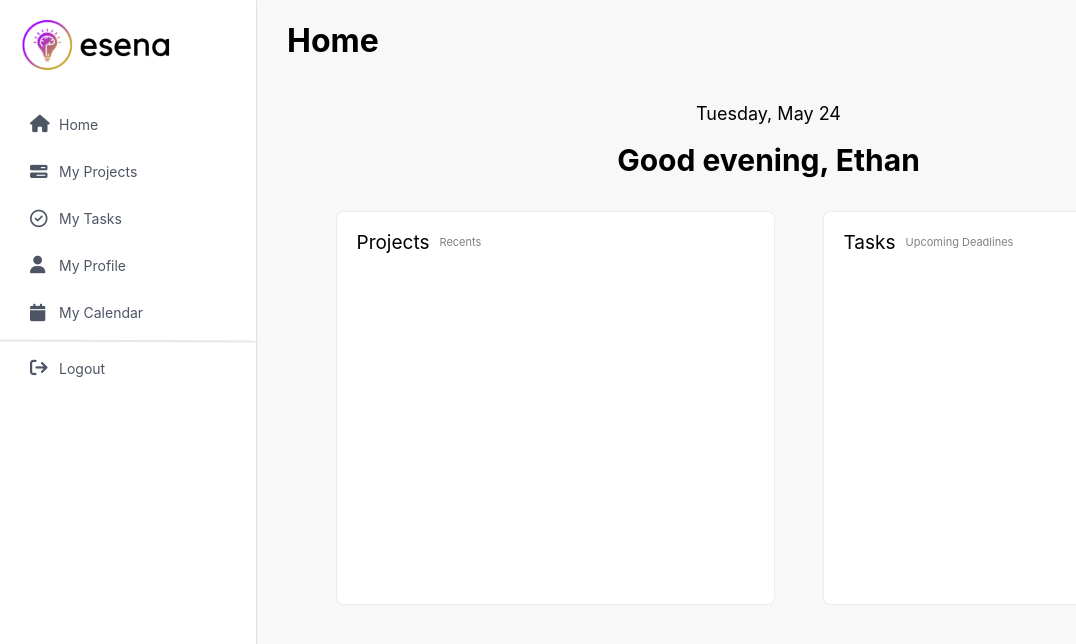
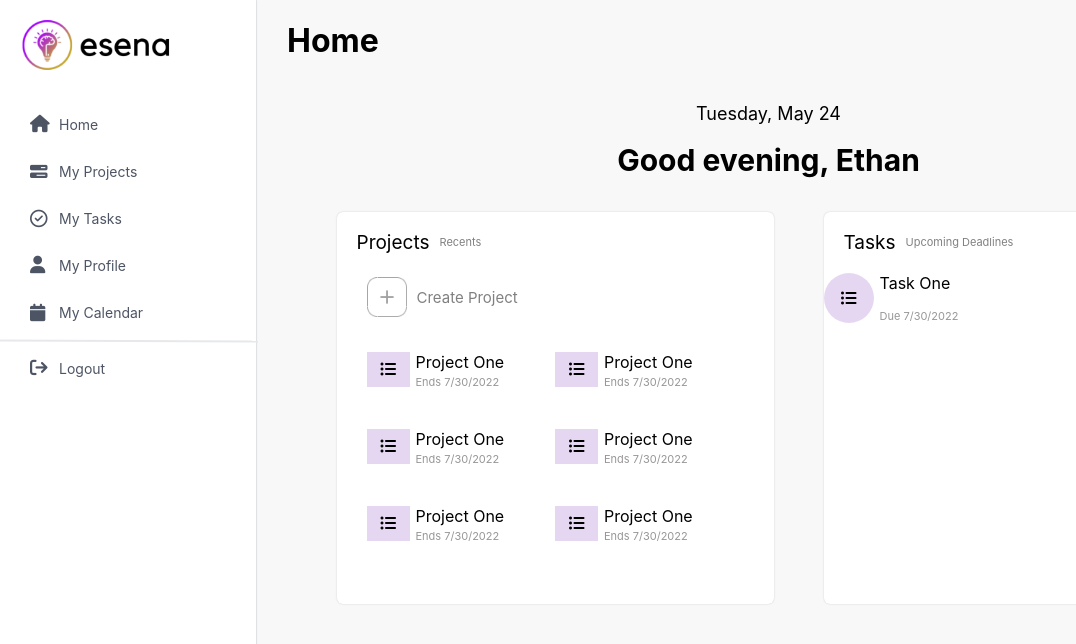
Before and after one commit to vee-alianza/Esena, a React (Create React App) app in the folder react-app/: page /home-page in a window 1280 px wide. Shown: the top 644 px of the page, without its empty margins (0-1076 px from the left). Built offline with nearby package versions, Linux system fonts and the light colour scheme; no server answers.

Commit message:
home page changes

```diff
--- a/react-app/src/components/HomePage/index.css
+++ b/react-app/src/components/HomePage/index.css
@@ -36,22 +36,6 @@
   padding: 30px;
 }
 
-.projects-container {
-  width: 437px;
-  height: 392px;
-  background: #ffffffff;
-  border-radius: 6px;
-  box-shadow: 0px 0px 1px #d7d7d7, 0px 0px 2px #d7d7d7;
-}
-
-.tasks-container {
-  width: 437px;
-  height: 392px;
-  background: #ffffffff;
-  border-radius: 6px;
-  box-shadow: 0px 0px 1px #d7d7d7, 0px 0px 2px #d7d7d7;
-  margin-left: 50px;
-}
 .container-header {
   display: flex;
   flex-direction: row;
--- a/react-app/src/components/HomePage/index.js
+++ b/react-app/src/components/HomePage/index.js
@@ -1,4 +1,6 @@
 import SideBar from "../SideBar";
+import HomeProjectContainer from "../HomeProjectContainer";
+import HomeTaskContainer from "../HomeTaskContainer";
 import "./index.css";
 
 const HomePage = () => {
@@ -14,18 +16,8 @@ const HomePage = () => {
           <h3>Good evening, Ethan</h3>
         </div>
         <div className="resource-container">
-          <div className="projects-container">
-            <div className="container-header">
-              <h3>Projects</h3>
-              <p>Recents</p>
-            </div>
-          </div>
-          <div className="tasks-container">
-            <div className="container-header">
-              <h3>Tasks</h3>
-              <p>Upcoming Deadlines</p>
-            </div>
-          </div>
+          <HomeProjectContainer />
+          <HomeTaskContainer />
         </div>
       </div>
     </>
--- /dev/null
+++ b/react-app/src/components/HomeProjectContainer/index.css
@@ -0,0 +1,39 @@
+.projects-container {
+  width: 437px;
+  height: 392px;
+  background: #ffffffff;
+  border-radius: 6px;
+  box-shadow: 0px 0px 1px #d7d7d7, 0px 0px 2px #d7d7d7;
+}
+
+.projects-container-body {
+  height: 100%;
+  padding: 30px;
+  display: grid;
+  grid-template-columns: repeat(2, 1fr);
+  grid-template-rows: repeat(3, 37px);
+  row-gap: 40px;
+}
+
+.create-project-container {
+  display: flex;
+  flex-direction: row;
+  align-items: center;
+  width: 100%;
+  padding-left: 30px;
+}
+
+.create-project-container > p {
+  margin-left: 10px;
+  font-size: 15px;
+  color: gray;
+}
+
+.create-project-container > img {
+  width: 40px;
+  height: 40px;
+}
+
+.create-project-container:hover {
+  cursor: pointer;
+}
--- /dev/null
+++ b/react-app/src/components/HomeProjectContainer/index.js
@@ -0,0 +1,27 @@
+import ProjectPreview from "../ProjectPreview";
+import "./index.css";
+
+const HomeProjectContainer = () => {
+  return (
+    <div className="projects-container">
+      <div className="container-header">
+        <h3>Projects</h3>
+        <p>Recents</p>
+      </div>
+      <div className="create-project-container">
+        <img src="/images/addicon.png" />
+        <p>Create Project</p>
+      </div>
+      <div className="projects-container-body">
+        <ProjectPreview />
+        <ProjectPreview />
+        <ProjectPreview />
+        <ProjectPreview />
+        <ProjectPreview />
+        <ProjectPreview />
+      </div>
+    </div>
+  );
+};
+
+export default HomeProjectContainer;
--- /dev/null
+++ b/react-app/src/components/HomeTaskContainer/index.css
@@ -0,0 +1,39 @@
+.tasks-container {
+  width: 437px;
+  height: 392px;
+  background: #ffffffff;
+  border-radius: 6px;
+  box-shadow: 0px 0px 1px #d7d7d7, 0px 0px 2px #d7d7d7;
+  margin-left: 50px;
+}
+
+.task {
+  display: flex;
+  flex-direction: row;
+}
+
+.task:hover {
+  cursor: pointer;
+}
+
+.circle-icon {
+  width: 50px;
+  height: 50px;
+  background: #d0b8e68f;
+  border-radius: 100%;
+  display: flex;
+  justify-content: center;
+  align-items: center;
+}
+
+.task-details {
+  display: flex;
+  flex-direction: column;
+  justify-content: space-between;
+  margin-left: 6px;
+}
+
+.task-date {
+  font-size: 11px;
+  color: rgb(152, 150, 150);
+}
--- /dev/null
+++ b/react-app/src/components/HomeTaskContainer/index.js
@@ -0,0 +1,27 @@
+import "./index.css";
+
+const HomeTaskContainer = () => {
+  return (
+    <div className="tasks-container">
+      <div className="container-header">
+        <h3>Tasks</h3>
+        <p>Upcoming Deadlines</p>
+      </div>
+      <div className="tasks-container-body">
+        <div className="task">
+          <div className="task-icon">
+            <div className="circle-icon">
+              <i class="fa-solid fa-list-ul"></i>
+            </div>
+          </div>
+          <div className="task-details">
+            <div className="task-name">Task One</div>
+            <div className="task-date">Due 7/30/2022</div>
+          </div>
+        </div>
+      </div>
+    </div>
+  );
+};
+
+export default HomeTaskContainer;
--- /dev/null
+++ b/react-app/src/components/ProjectPreview/index.css
@@ -0,0 +1,30 @@
+.project {
+  display: flex;
+  flex-direction: row;
+}
+
+.project:hover {
+  cursor: pointer;
+}
+
+.rectangle-icon {
+  width: 43px;
+  height: 35px;
+  background: #d0b8e68f;
+  border-radius: 0px;
+  display: flex;
+  justify-content: center;
+  align-items: center;
+}
+
+.project-details {
+  display: flex;
+  flex-direction: column;
+  justify-content: space-between;
+  margin-left: 6px;
+}
+
+.project-date {
+  font-size: 11px;
+  color: rgb(152, 150, 150);
+}
--- /dev/null
+++ b/react-app/src/components/ProjectPreview/index.js
@@ -0,0 +1,18 @@
+import "./index.css";
+const ProjectPreview = () => {
+  return (
+    <div className="project">
+      <div className="project-icon">
+        <div className="rectangle-icon">
+          <i class="fa-solid fa-list-ul"></i>
+        </div>
+      </div>
+      <div className="project-details">
+        <div className="project-name">Project One</div>
+        <div className="project-date">Ends 7/30/2022</div>
+      </div>
+    </div>
+  );
+};
+
+export default ProjectPreview;
```
Also changed, not shown: react-app/src/components/TaskPreview/index.css (added, +8 -0 lines), react-app/public/images/addicon.png (added), react-app/src/components/TaskPreview/index.js (added).
